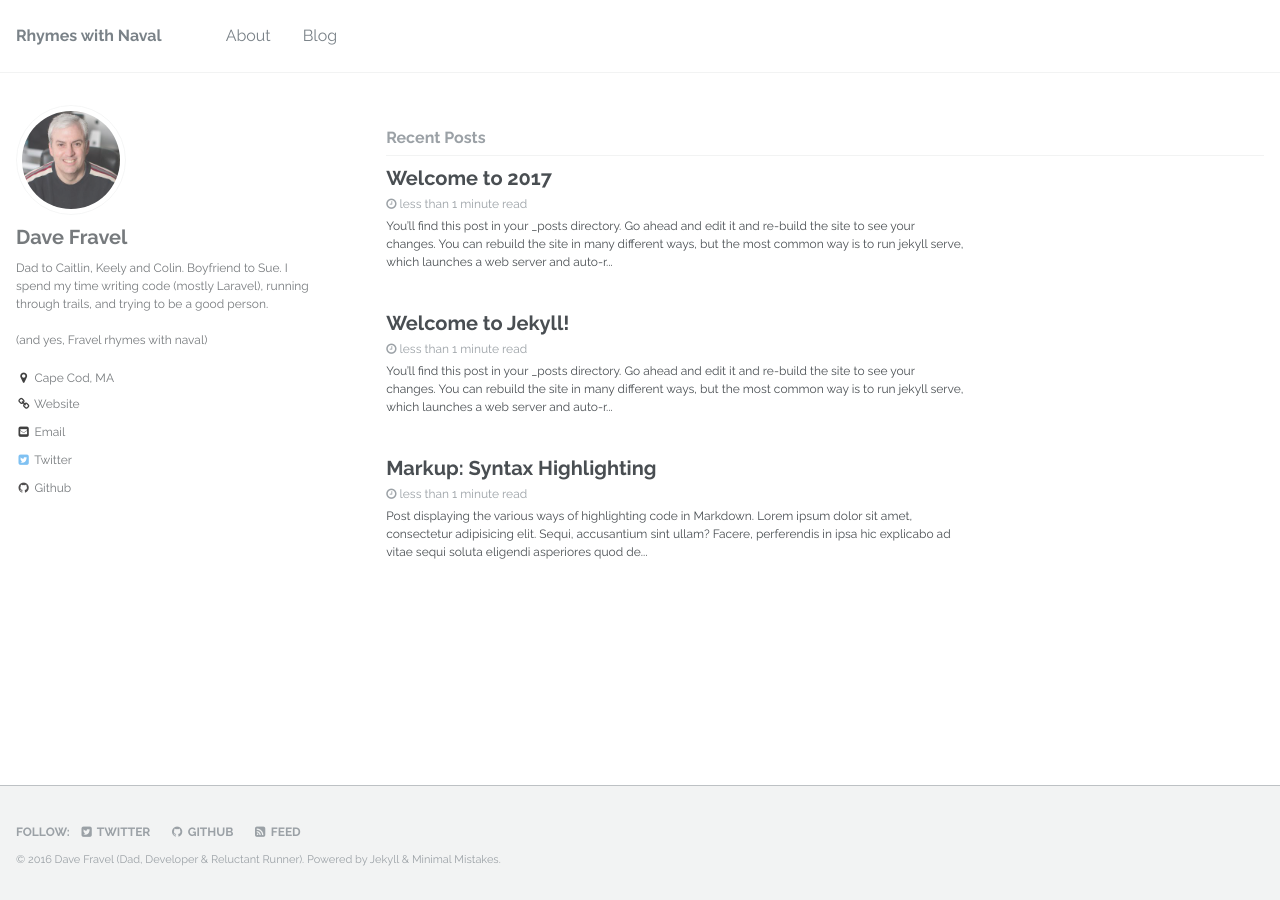
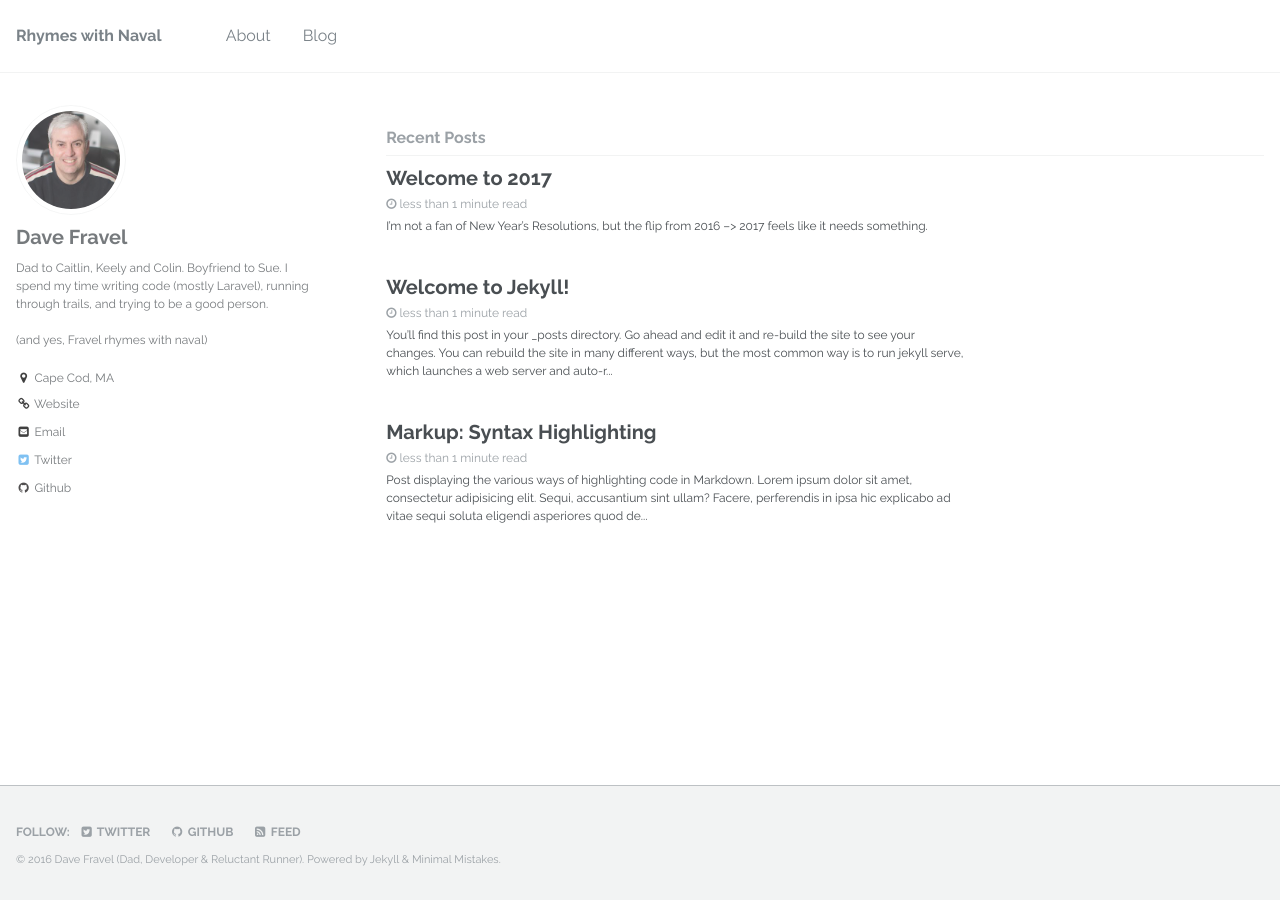
Before and after one commit to dfravel/dfravel.github.io, a Jekyll site: the page built from index.html, in a window 1280 px wide. Built offline with Jekyll 4.4.1, drawn with Linux system fonts in a browser that asks for light colours; the list of posts is cut into pages by our own code; comment, search, counter and statistics services are not loaded.

Commit message:
More front matter

```diff
--- a/_posts/2016-12-30-resolutions.md
+++ b/_posts/2016-12-30-resolutions.md
@@ -2,8 +2,7 @@
 title:  "Welcome to 2017"
 header:
   overlay_image: "https://farm5.staticflickr.com/4076/4940499208_b79b77fb0a_z.jpg"
-page:
-  excerpt: "I'm not a fan of New Year's Resolutions, but the change to 2017 feels a lot different"
+excerpt: "I'm not a fan of New Year's Resolutions, but the flip from 2016 --> 2017 feels like it needs something."
 categories:
   - Resolutions
 tags:
```
